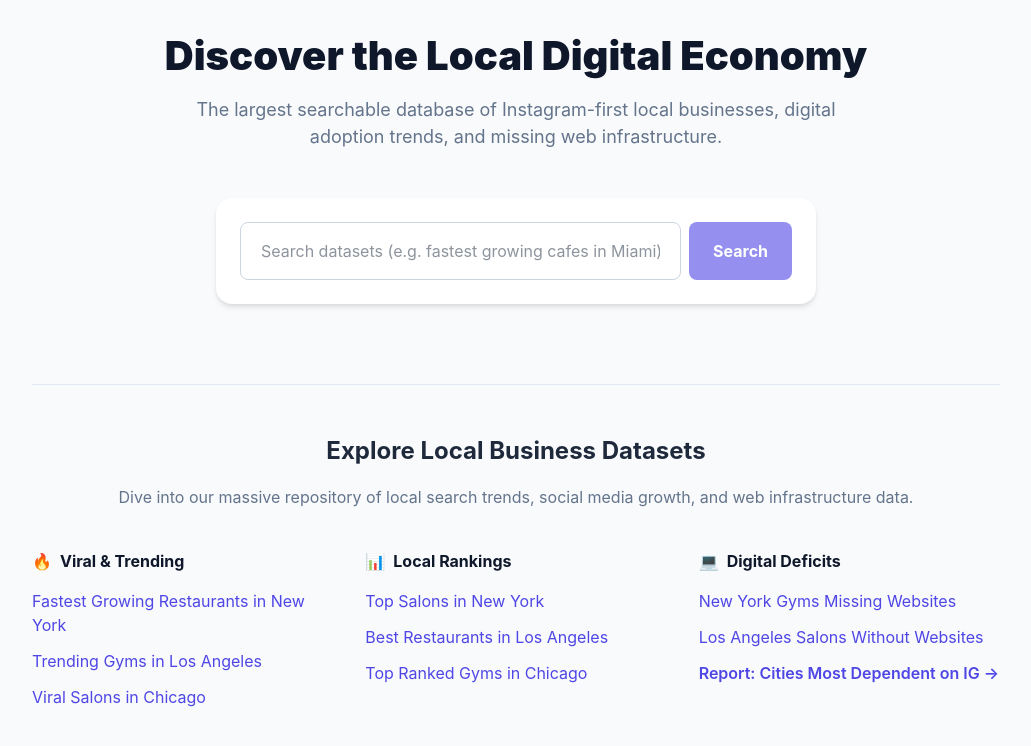
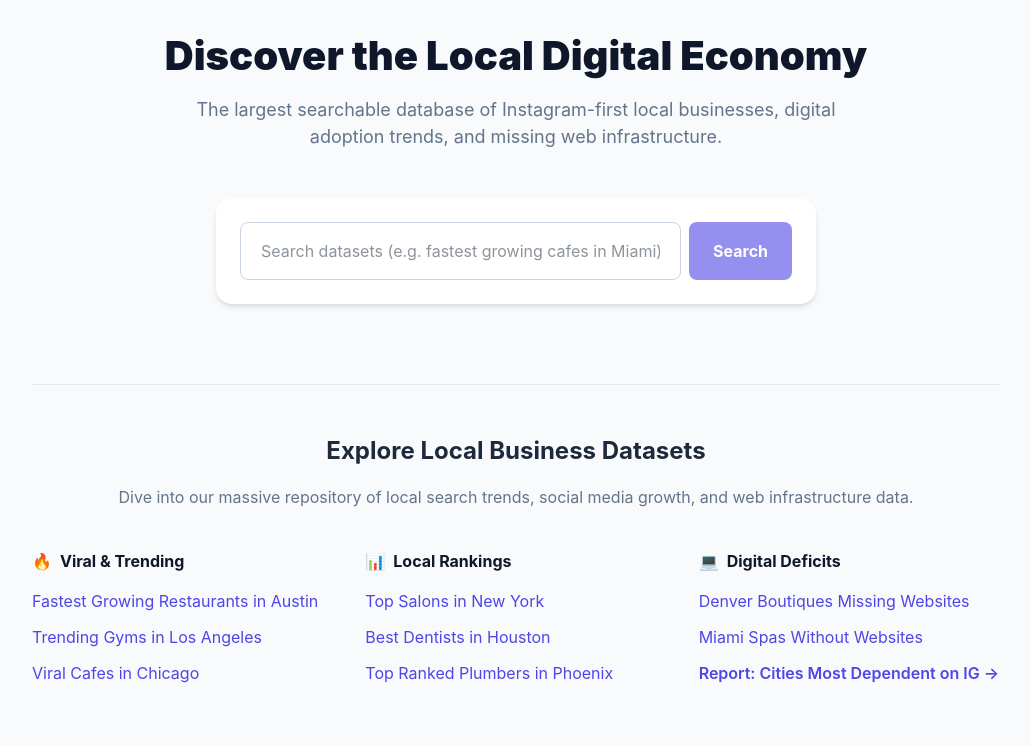
Before and after one commit to thebhut/insta-leads, a Next.js app in the folder frontend/: page / in a window 1280 px wide. Shown: the top 746 px of the page, without its empty margins (124-1155 px from the left). Built offline with nearby package versions, Linux system fonts and the light colour scheme.

Commit message:
scale: restore variety to homepage links

```diff
--- a/frontend/src/app/page.tsx
+++ b/frontend/src/app/page.tsx
@@ -205,24 +205,24 @@ export default function Home() {
           <div>
             <h4 style={{ fontWeight: 'bold', color: '#0f172a', marginBottom: '1rem', display: 'flex', alignItems: 'center' }}><span style={{ color: '#3b82f6', marginRight: '0.5rem' }}>🔥</span> Viral & Trending</h4>
             <ul style={{ listStyle: 'none', padding: 0, margin: 0, display: 'flex', flexDirection: 'column', gap: '0.75rem' }}>
-              <li><a href="/trends/new-york/restaurants" style={{ color: '#4f46e5', textDecoration: 'none' }}>Fastest Growing Restaurants in New York</a></li>
+              <li><a href="/trends/austin/restaurants" style={{ color: '#4f46e5', textDecoration: 'none' }}>Fastest Growing Restaurants in Austin</a></li>
               <li><a href="/trends/los-angeles/gyms" style={{ color: '#4f46e5', textDecoration: 'none' }}>Trending Gyms in Los Angeles</a></li>
-              <li><a href="/trends/chicago/salons" style={{ color: '#4f46e5', textDecoration: 'none' }}>Viral Salons in Chicago</a></li>
+              <li><a href="/trends/chicago/cafes" style={{ color: '#4f46e5', textDecoration: 'none' }}>Viral Cafes in Chicago</a></li>
             </ul>
           </div>
           <div>
             <h4 style={{ fontWeight: 'bold', color: '#0f172a', marginBottom: '1rem', display: 'flex', alignItems: 'center' }}><span style={{ color: '#10b981', marginRight: '0.5rem' }}>📊</span> Local Rankings</h4>
             <ul style={{ listStyle: 'none', padding: 0, margin: 0, display: 'flex', flexDirection: 'column', gap: '0.75rem' }}>
               <li><a href="/directory/new-york/salons" style={{ color: '#4f46e5', textDecoration: 'none' }}>Top Salons in New York</a></li>
-              <li><a href="/directory/los-angeles/restaurants" style={{ color: '#4f46e5', textDecoration: 'none' }}>Best Restaurants in Los Angeles</a></li>
-              <li><a href="/directory/chicago/gyms" style={{ color: '#4f46e5', textDecoration: 'none' }}>Top Ranked Gyms in Chicago</a></li>
+              <li><a href="/directory/houston/dentists" style={{ color: '#4f46e5', textDecoration: 'none' }}>Best Dentists in Houston</a></li>
+              <li><a href="/directory/phoenix/plumbers" style={{ color: '#4f46e5', textDecoration: 'none' }}>Top Ranked Plumbers in Phoenix</a></li>
             </ul>
           </div>
           <div>
             <h4 style={{ fontWeight: 'bold', color: '#0f172a', marginBottom: '1rem', display: 'flex', alignItems: 'center' }}><span style={{ color: '#ef4444', marginRight: '0.5rem' }}>💻</span> Digital Deficits</h4>
             <ul style={{ listStyle: 'none', padding: 0, margin: 0, display: 'flex', flexDirection: 'column', gap: '0.75rem' }}>
-              <li><a href="/leads/new-york/gyms" style={{ color: '#4f46e5', textDecoration: 'none' }}>New York Gyms Missing Websites</a></li>
-              <li><a href="/leads/los-angeles/salons" style={{ color: '#4f46e5', textDecoration: 'none' }}>Los Angeles Salons Without Websites</a></li>
+              <li><a href="/leads/denver/boutiques" style={{ color: '#4f46e5', textDecoration: 'none' }}>Denver Boutiques Missing Websites</a></li>
+              <li><a href="/leads/miami/spas" style={{ color: '#4f46e5', textDecoration: 'none' }}>Miami Spas Without Websites</a></li>
               <li><a href="/reports/top-us-cities-without-websites" style={{ color: '#4f46e5', textDecoration: 'none', fontWeight: '600' }}>Report: Cities Most Dependent on IG &rarr;</a></li>
             </ul>
           </div>
```
